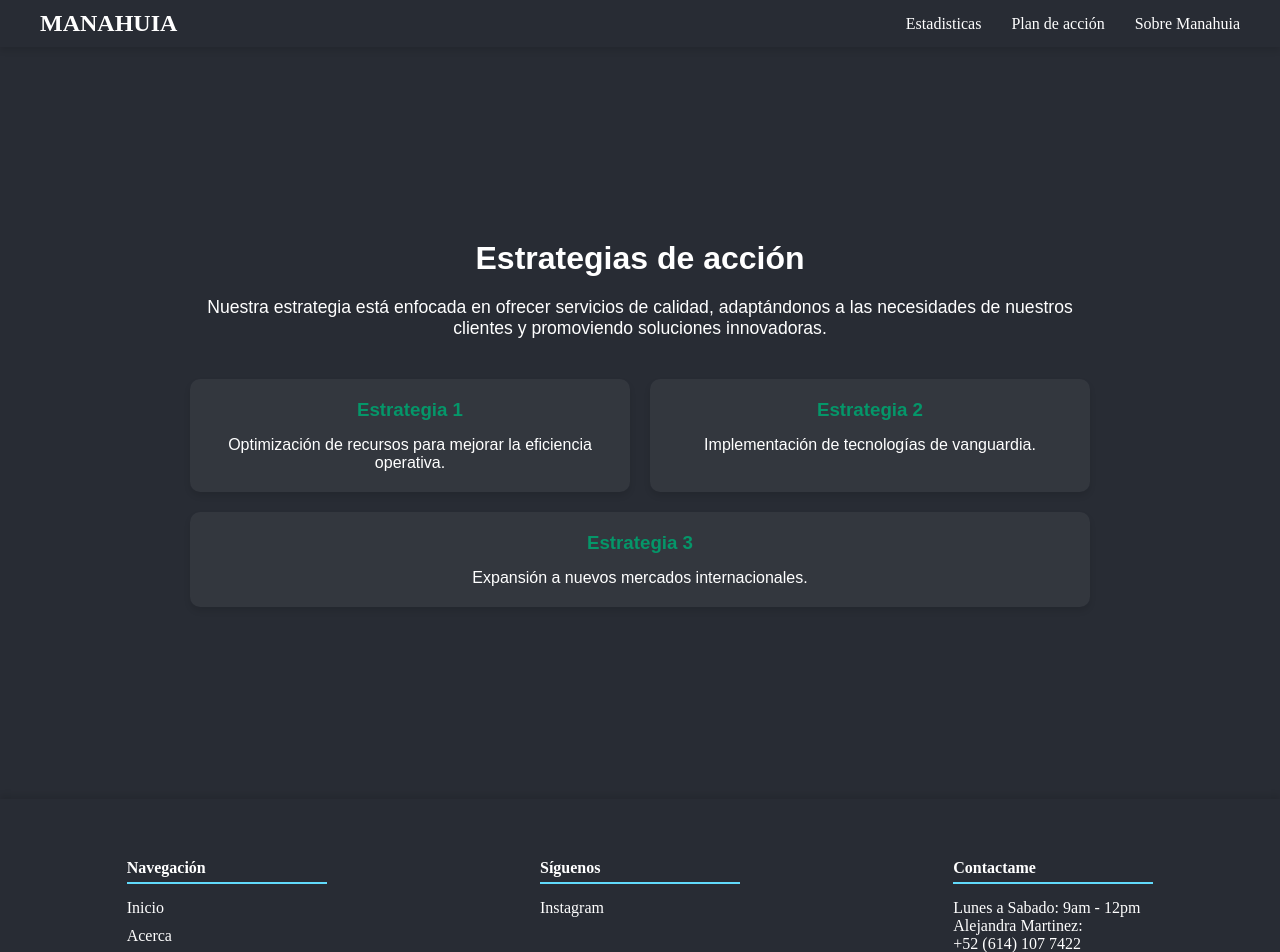
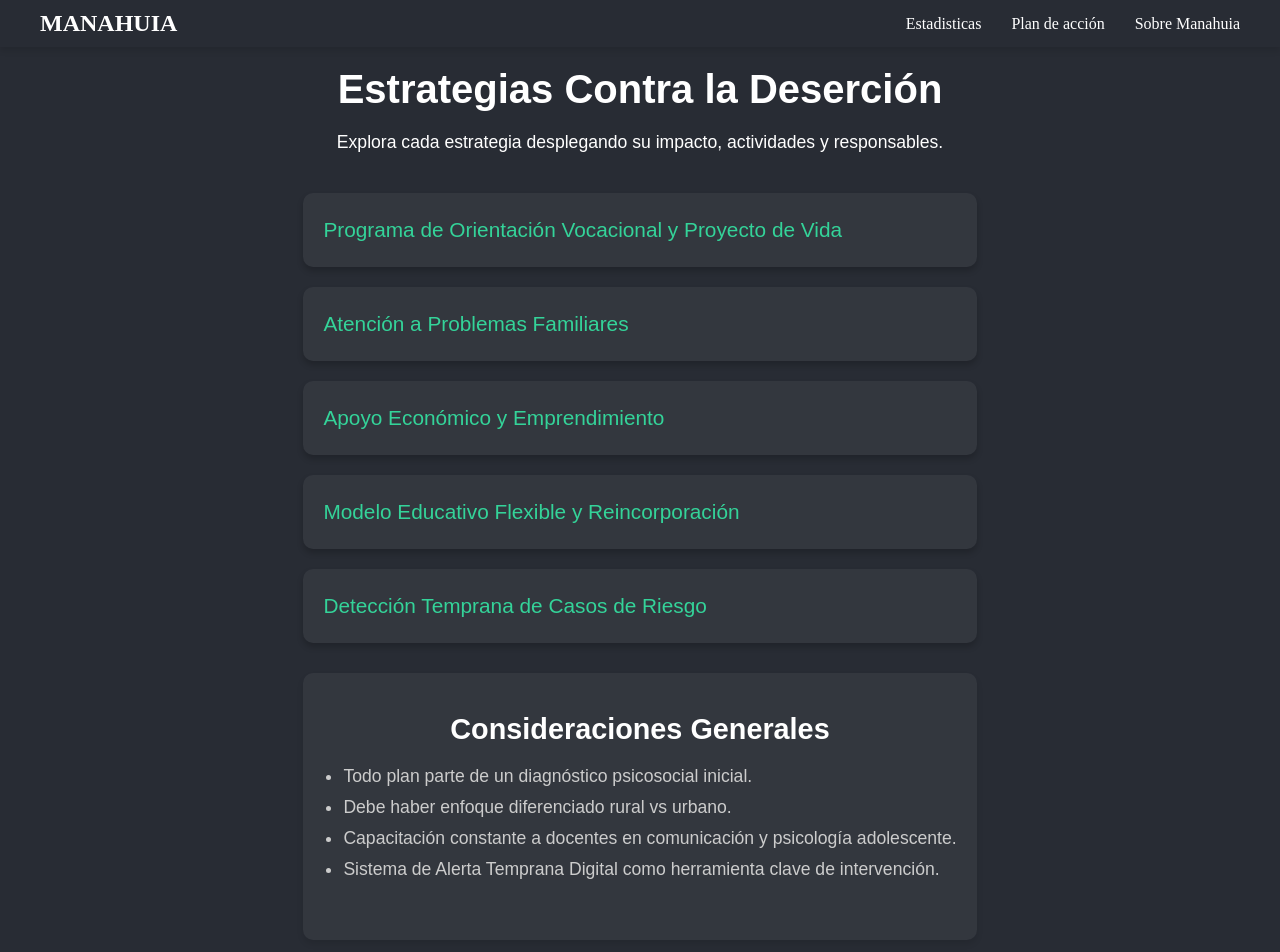
Before and after one commit to VisualR29/ServicioSocialProyect, a React (Create React App) app: page /plan in a window 1280 px wide. Shown: the top 952 px of the page. Built offline with nearby package versions, Linux system fonts and the light colour scheme.

Commit message:
estrategiasSelector

```diff
--- a/src/pages/Plan.jsx
+++ b/src/pages/Plan.jsx
@@ -1,21 +1,108 @@
-import BlockText from '../components/BlockText';
 import '../styles/Plan.css';
 
 const Plan = () => {
+    const strategies = [
+        {
+            id: 'estrategia1',
+            title: 'Programa de Orientación Vocacional y Proyecto de Vida',
+            problems: ['No continuar estudiando', 'Salir a trabajar', 'Cambio de institución'],
+            description: 'Construye caminos académicos y laborales mediante pruebas psicométricas, talleres de vida y ferias de oportunidades.',
+            timeline: [
+                { activity: 'Aplicación de pruebas psicológicas', time: 'Mes 1 y 6', responsible: 'Departamento de Psicología' },
+                { activity: 'Taller de Proyecto de Vida', time: 'Mes 2 y 3', responsible: 'Psicólogo' },
+                { activity: 'Feria de Universidades y Empleo', time: 'Mes 4 y 10', responsible: 'Dirección Académica' }
+            ]
+        },
+        {
+            id: 'estrategia2',
+            title: 'Atención a Problemas Familiares',
+            problems: ['Problemas familiares', 'Baja momentánea', 'Causa legal'],
+            description: 'Contención emocional, formación parental y canalización profesional ante problemáticas del entorno familiar.',
+            timeline: [
+                { activity: 'Escuela para Padres', time: 'Mensual (10 sesiones)', responsible: 'Psicólogo / Trabajador Social' },
+                { activity: 'Canalización Psicológica', time: 'Permanente', responsible: 'Psicólogo / Red de apoyo externo' },
+                { activity: 'Círculos de Escucha', time: 'Cada 2 meses', responsible: 'Psicólogo o Tutor' }
+            ]
+        },
+        {
+            id: 'estrategia3',
+            title: 'Apoyo Económico y Emprendimiento',
+            problems: ['Problemas económicos', 'Salida para trabajar'],
+            description: 'Otorga apoyo financiero y fomenta proyectos escolares productivos.',
+            timeline: [
+                { activity: 'Bolsa de Becas Interna', time: 'Mes 1 y 7', responsible: 'Dirección Administrativa' },
+                { activity: 'Taller de Educación Financiera', time: 'Mes 3 y 9', responsible: 'Área de Emprendimiento' },
+                { activity: 'Programa de Emprendimiento Juvenil', time: 'Mes 4 - 10', responsible: 'Coordinador de Emprendimiento' }
+            ]
+        },
+        {
+            id: 'estrategia4',
+            title: 'Modelo Educativo Flexible y Reincorporación',
+            problems: ['Baja momentánea', 'Salida para trabajar'],
+            description: 'Facilita el retorno escolar con horarios adaptables y modalidades híbridas.',
+            timeline: [
+                { activity: 'Plan de Reincorporación Personalizado', time: 'Cada caso', responsible: 'Coordinador Académico' },
+                { activity: 'Flexibilización de Horarios o Clases Virtuales', time: 'Desde Mes 2', responsible: 'Dirección Académica' }
+            ]
+        },
+        {
+            id: 'estrategia5',
+            title: 'Detección Temprana de Casos de Riesgo',
+            problems: ['Todas'],
+            description: 'Sistema digital de alertas y formación docente para intervenir a tiempo.',
+            timeline: [
+                { activity: 'Sistema Digital de Alertas', time: 'Mes 1 - 2', responsible: 'Departamento de Tecnología' },
+                { activity: 'Capacitación Docente en Psicología Adolescente', time: 'Mes 3 y 8', responsible: 'Psicólogo' }
+            ]
+        }
+    ];
+
     return (
         <div className='main-container'>
-            <div className="sub-container">
-                <h1 className="title">Estrategias de acción</h1>
-                <p className="description">
-                    Nuestra estrategia está enfocada en ofrecer servicios de calidad,
-                    adaptándonos a las necesidades de nuestros clientes y promoviendo
-                    soluciones innovadoras.
-                </p>
-                <div className="content">
-                    <BlockText title={"Estrategia 1"} children={"Optimización de recursos para mejorar la eficiencia operativa."} alignLeft={false} />
-                    <BlockText title={"Estrategia 2"} children={"Implementación de tecnologías de vanguardia."} alignLeft={false} />
-                    <BlockText title={"Estrategia 3"} children={"Expansión a nuevos mercados internacionales."} alignLeft={false} />
+            <div className='sub-container'>
+                <h1 className='plan-title'>Estrategias Contra la Deserción</h1>
+                <p className='description'>Explora cada estrategia desplegando su impacto, actividades y responsables.</p>
+
+                <div className='accordion-container'>
+                    {strategies.map(({ id, title, problems, description, timeline }) => (
+                        <details key={id} className='accordion-item'>
+                            <summary className='accordion-title'>{title}</summary>
+                            <p className='accordion-description'>{description}</p>
+                            <strong>Problemáticas:</strong>
+                            <ul>{problems.map((p, i) => <li key={i}>{p}</li>)}</ul>
+                            <table className='timeline-table'>
+                                <thead>
+                                    <tr>
+                                        <th>Actividades</th>
+                                        <th>Tiempo</th>
+                                        <th>Responsable</th>
+                                    </tr>
+                                </thead>
+                                <tbody>
+                                    {timeline.map((row, i) => (
+                                        <tr key={i}>
+                                            <td>{row.activity}</td>
+                                            <td>{row.time}</td>
+                                            <td>{row.responsible}</td>
+                                        </tr>
+                                    ))}
+                                </tbody>
+                            </table>
+                        </details>
+                    ))}
                 </div>
+
+                <section className='plan-considerations'>
+                    <div className='sub-container'>
+                        <h2 className='title'>Consideraciones Generales</h2>
+                        <ul className='description'>
+                            <li>Todo plan parte de un diagnóstico psicosocial inicial.</li>
+                            <li>Debe haber enfoque diferenciado rural vs urbano.</li>
+                            <li>Capacitación constante a docentes en comunicación y psicología adolescente.</li>
+                            <li>Sistema de Alerta Temprana Digital como herramienta clave de intervención.</li>
+                        </ul>
+                    </div>
+                </section>
             </div>
         </div>
     );
--- a/src/styles/Plan.css
+++ b/src/styles/Plan.css
@@ -0,0 +1,101 @@
+.plan-title {
+    margin-bottom: 20px;
+    font-size: 2.5rem;
+}
+
+.accordion-container {
+    display: flex;
+    flex-direction: column;
+    gap: 20px;
+}
+
+.accordion-item {
+    background-color: rgba(255, 255, 255, 0.05);
+    border-radius: 10px;
+    box-shadow: 0 4px 6px rgba(0, 0, 0, 0.2);
+    overflow: hidden;
+    transition: transform 0.3s ease;
+    padding: 10px 20px;
+    text-align: left;
+    max-width: 100%;
+}
+
+.accordion-item:hover {
+    transform: translateY(-4px);
+}
+
+.accordion-title {
+    display: flex;
+    justify-content: space-between;
+    align-items: center;
+    padding: 15px 0;
+    font-size: 1.3rem;
+    color: #34d399;
+    cursor: pointer;
+    user-select: none;
+}
+
+.accordion-description {
+    padding: 10px 0;
+    color: #ccc;
+    max-width: 700px;
+}
+
+.timeline-table {
+    width: 100%;
+    border-collapse: collapse;
+    margin: 20px 0;
+    font-size: 0.95rem;
+    border-radius: 6px;
+    overflow: hidden;
+}
+
+.timeline-table th {
+    background-color: #1f2937;
+    color: #34d399;
+    text-align: left;
+}
+
+.timeline-table td,
+.timeline-table th {
+    padding: 10px;
+    border: 1px solid rgba(255, 255, 255, 0.1);
+    color: #eee;
+}
+
+.plan-considerations {
+    background-color: rgba(255, 255, 255, 0.05);
+    margin: 30px 0;
+    border-radius: 10px;
+    box-shadow: 0 4px 6px rgba(0, 0, 0, 0.1);
+    transition: transform 0.3s;
+}
+
+.plan-considerations h2 {
+    margin-top: 20px;
+    color: white;
+    font-size: 1.8rem;
+}
+
+.plan-considerations ul {
+    margin-top: 15px;
+    padding-left: 20px;
+    color: #ccc;
+    text-align: left;
+}
+
+.plan-considerations li {
+    margin-bottom: 10px;
+}
+
+.accordion-item ul {
+    padding-left: 20px;
+    margin-top: 10px;
+    margin-bottom: 10px;
+    list-style-position: inside;
+}
+
+details[open] .accordion-title span:last-child {
+    transform: rotate(180deg);
+    transition: transform 0.3s ease;
+}
```
Also changed, not shown: src/components/BlockStrategy.jsx (added, +23 -0 lines).
